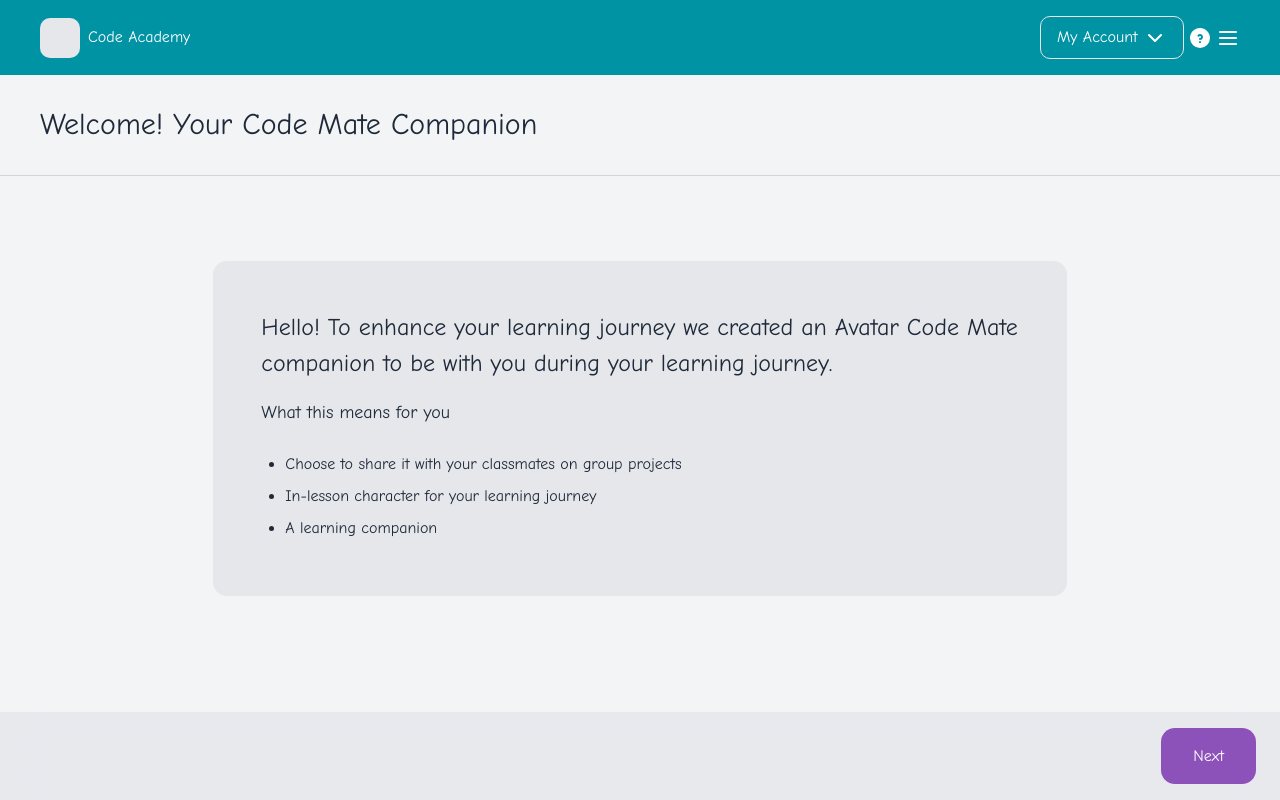
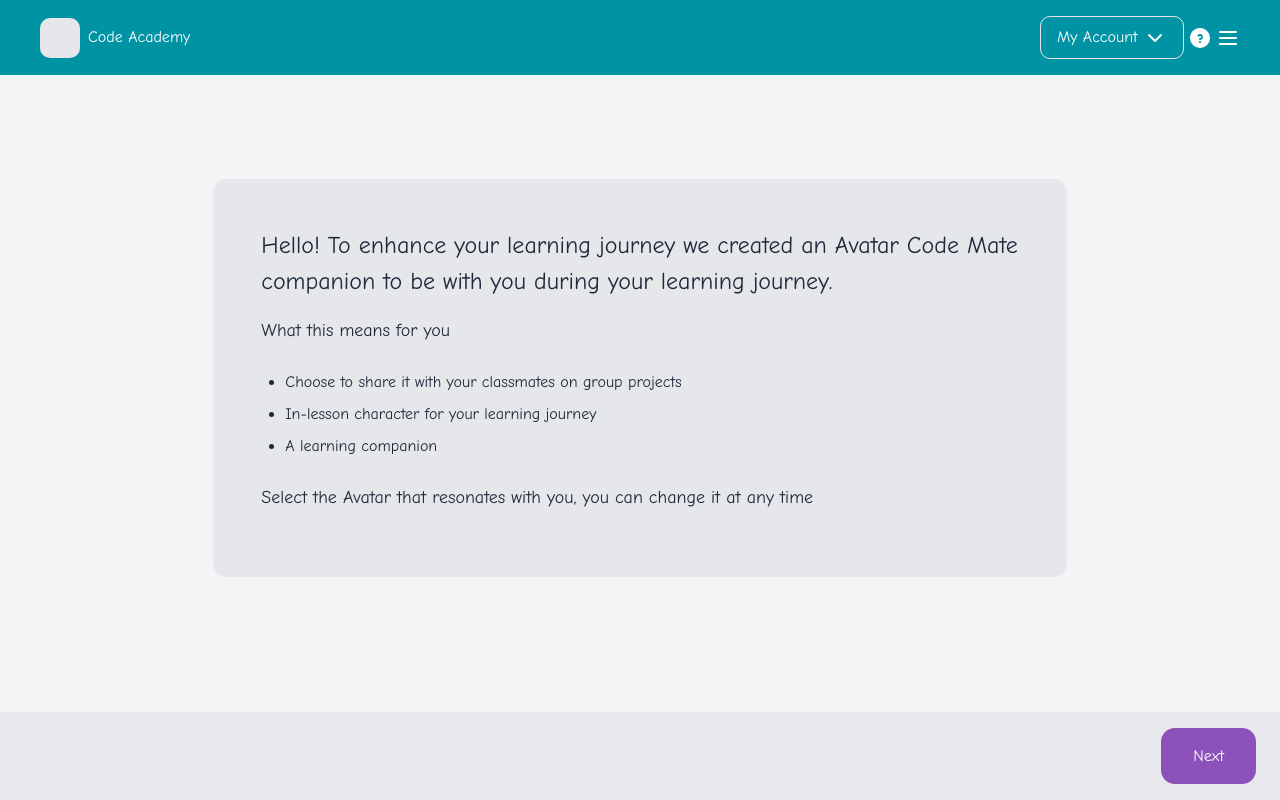
Before and after one commit to drewcovi/code-dot-org-proto, a React (Vite) app: page / in a window 1280 px wide. Built offline with nearby package versions, Linux system fonts and the light colour scheme.

Commit message:
final commit before handoff

```diff
--- a/src/App.css
+++ b/src/App.css
@@ -21,9 +21,9 @@ ul{
   list-style:disc;
   font-size: var(--text-l);
   padding-left: calc(var(--spacing)*6);
-  li{
-    margin: .5rem 0;
-  }
+}
+ul li {
+  margin: .5rem 0;
 }
 @custom-variant dark (&:is(.dark *));
 #root {
--- a/src/CodeMateIntro.jsx
+++ b/src/CodeMateIntro.jsx
@@ -8,9 +8,9 @@ export default function CodeMateIntro() {
   return (
     <>
       <title>Intro to Learning Styles</title>
-      <Header title="Welcome! Your Code Mate Companion" avatar={false}>
-        {/* <small className="text-sm">You can change this later</small> */}
-      </Header>
+      {/* <Header title="Welcome! Your Code Mate Companion" avatar={false}>
+
+      </Header> */}
       <div className="center row-start-2 flex grid grow-1 grid-cols-12 flex-col content-center items-center overflow-y-scroll text-left">
         <div className="col-span-8 col-start-3 mb-30 flex flex-col self-center rounded-xl bg-gray-200 p-12">
           {/* <h2 className="text-xl font-bold"></h2> */}
@@ -24,6 +24,7 @@ export default function CodeMateIntro() {
             <li>In-lesson character for your learning journey</li>
             <li>A learning companion</li>
           </ul>
+          <p>Select the Avatar that resonates with you, you can change it at any time</p>
           {/* <p><a className="mt-3 inline-block px-12 py-4 bg-indigo-600 text-white rounded-xl shadow bg-primary" onClick={()=>navigate('/styles')}>Get started</a></p> */}
         </div>
       </div>
--- a/src/EndOnboarding.jsx
+++ b/src/EndOnboarding.jsx
@@ -15,7 +15,7 @@ export default function EndOnboarding() {
         <div className="col-span-8 col-start-3 my-10 flex flex-col self-center rounded-xl bg-gray-200 p-12">
           {/* <h2 className="text-xl font-bold"></h2> */}
           <p className="my-3">
-            This is the end of Phase 1, Please click "End Task".
+            This is the end of Phase 1, Please click "End Task" or close the tab.
           </p>
           {/* <p><a className="mt-3 inline-block px-12 py-4 bg-indigo-600 text-white rounded-xl shadow bg-primary" onClick={()=>navigate('/styles')}>Get started</a></p> */}
         </div>
```
Also changed, not shown: src/Temp.jsx (added).
